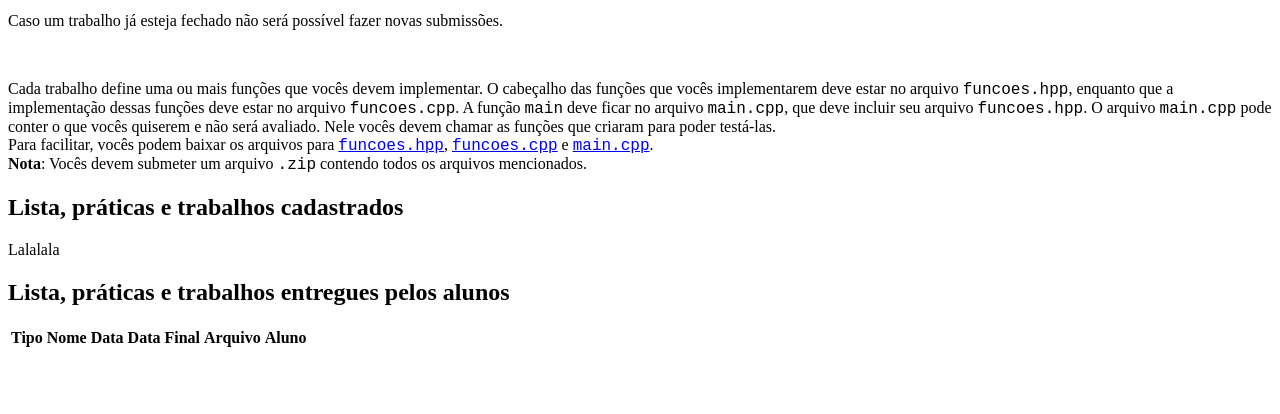
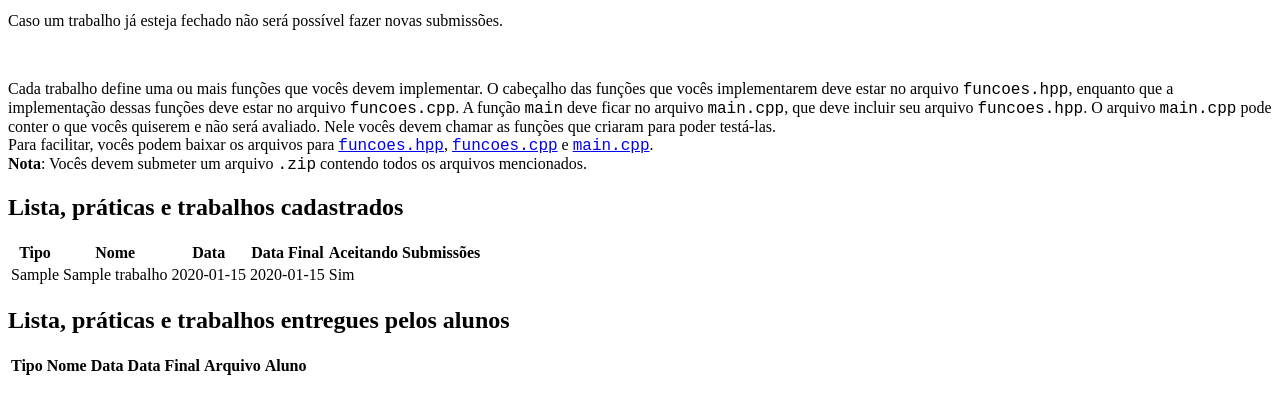
Before and after one commit to darcamo/pyuploader, a Flask app: page / in a window 1280 px wide. Shown: the part 253-667 px from the top of the page. Run offline with Flask 2, Linux system fonts and the light colour scheme; the first user in the database is signed in; tables that the repository leaves empty hold one stand-in row (Sample ...); lists and menus that the app fills with data are empty; some libraries are stand-ins or nearby versions.

Commit message:
Adiciona tabela com todos os trabalhos passados (admin)

```diff
--- a/app/templates/main_admin.html
+++ b/app/templates/main_admin.html
@@ -4,10 +4,37 @@
 {% from "macros.html" import my_render_form_field %}
 
 {% block main_subcontent %}
+    <style>
+     th {
+         text-align: center;
+     }
+    </style>
+
     <div>
         <h2>Lista, práticas e trabalhos cadastrados</h2>
 
-        Lalalala
+        <table id="listadetrabalhos_dos_alunos" class="table table-condensed table-hover table-bordered">
+            <thead>
+                <tr>
+                    <th>Tipo</th>
+                    <th>Nome</th>
+                    <th>Data</th>
+                    <th>Data Final</th>
+                    <th>Aceitando Submissões</th>
+                </tr>
+            </thead>
+            <tbody>
+                {% for t in todos_os_trabalhos %}
+                    <tr>
+                        <td>{{ t.type }}</td>
+                        <td>{{ t.name }}</td>
+                        <td>{{ t.startdate.date() }}</td>
+                        <td>{{ t.deadline.date() }}</td>
+                        <td>{{ "Sim" if t.em_aberto else "Não" }}</td>
+                    </tr>
+                {% endfor %}
+            </tbody>
+        </table>
     </div>
 
     <div>
--- a/app/views/main.py
+++ b/app/views/main.py
@@ -35,6 +35,7 @@ def index():
 
         return render_template(
             "main_admin.html",
+            todos_os_trabalhos=todos_os_trabalhos,
             trabalhos_entregues_dos_alunos=trabalhos_entregues_dos_alunos)
     else:
         # Lista com todos os trabalhos. Primeiro adicionamos os trabalhos que
```
